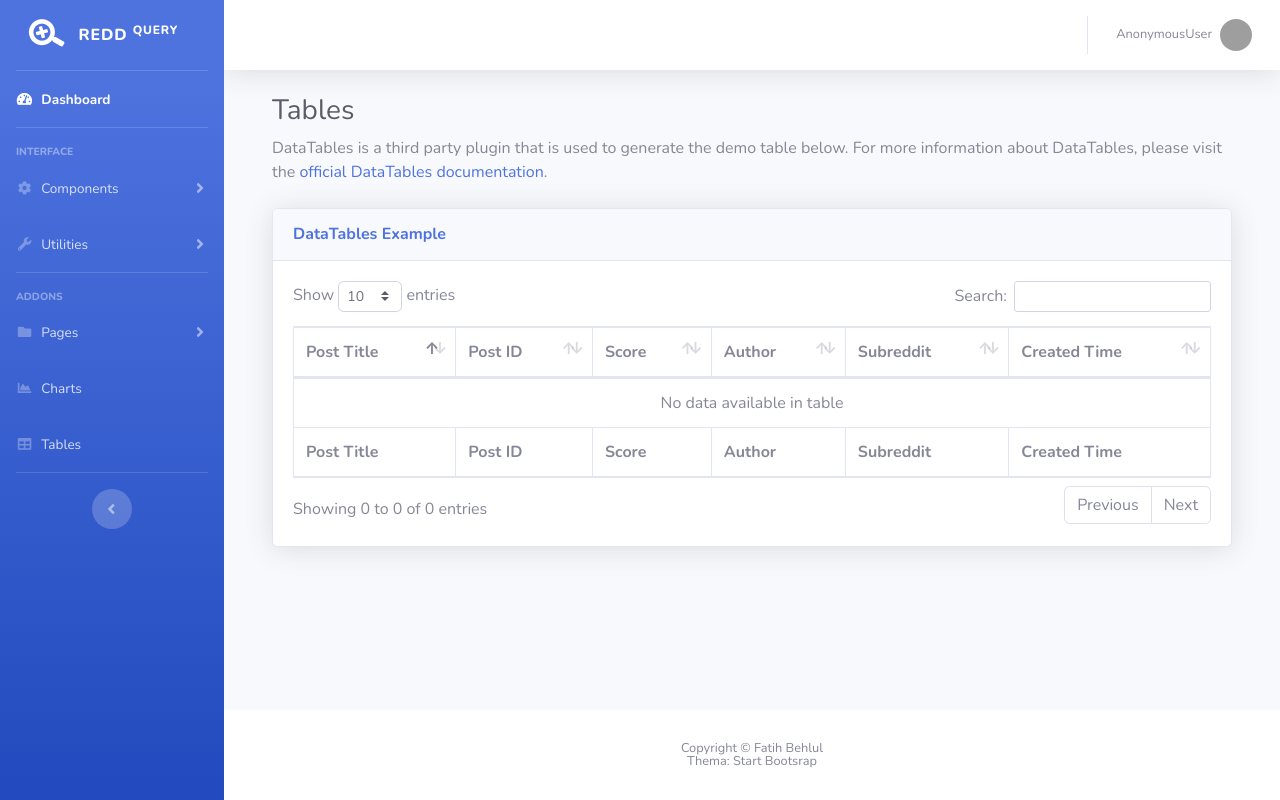
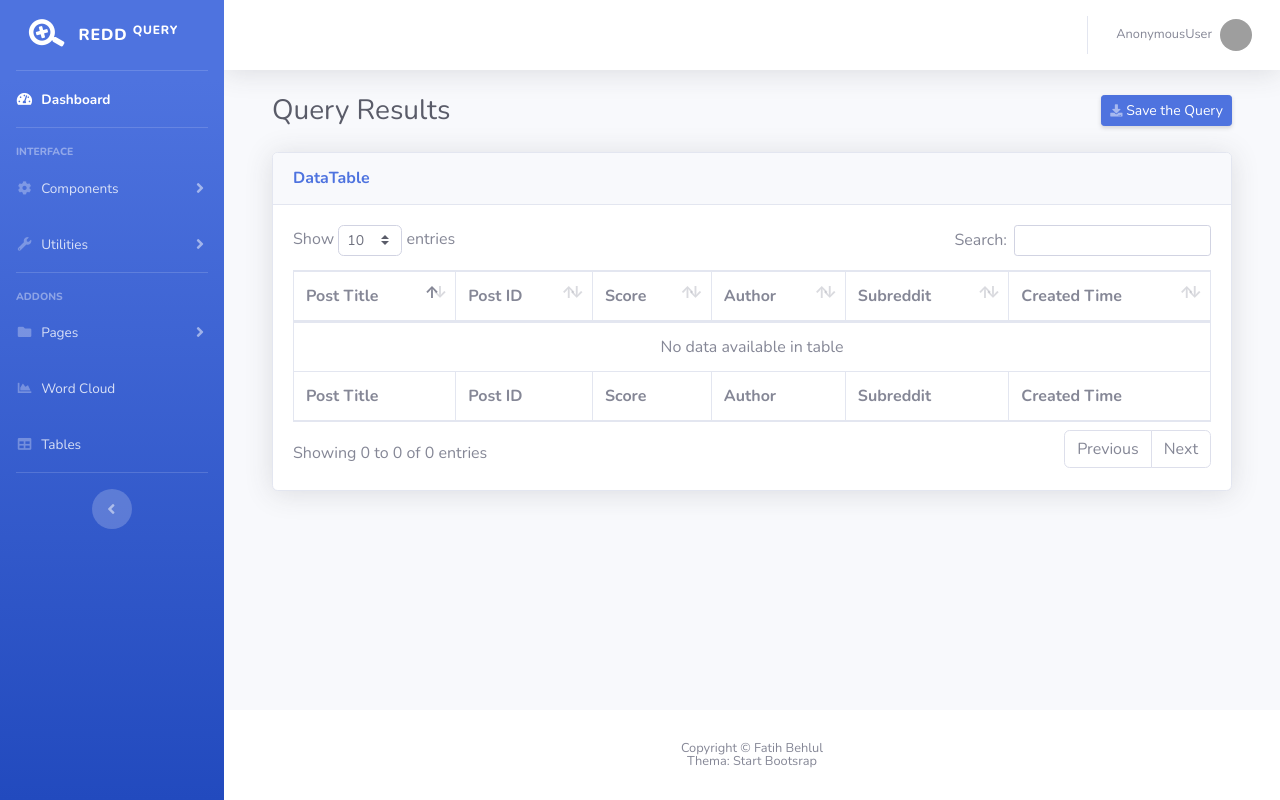
Before and after one commit to mfbehlul/ReddQuery, a Django app: page /tables/ in a window 1280 px wide. Run offline with Django 3.2, Linux system fonts and the light colour scheme; some libraries are stand-ins or nearby versions; grey boxes are pictures that could not be loaded.

Commit message:
table and wordcloud splitted to different pages

```diff
--- a/home/redditapi.py
+++ b/home/redditapi.py
@@ -64,7 +64,7 @@
     commentdf['Subjectivity']=commentdf['comments'].apply(getSubjectivity)
     commentdf['Polarity']=commentdf['comments'].apply(getPolarity)
     #print(df)
-    print(commentdf)
+    #print(commentdf)
 
     wordcloudtext = " ".join(textforwc)
     wcinstance = wordcloud_function(wordcloudtext)
--- a/home/views.py
+++ b/home/views.py
@@ -13,11 +13,12 @@
 # Create your views here.
 
 global_datakeyword = {}
-
+global_wcinstance=""
 
 @login_required(login_url='login')
 def home_view(request):
     global global_datakeyword
+    global global_wcinstance
     text = request.GET
     context = {}
     key = text.get("keyword", "")
@@ -31,11 +32,11 @@
                                                   keyword=key, limit_value=limit, sort=sortby)
 
 
-        print(datakeyword)
+        #print(datakeyword)
         json_records = datakeyword.reset_index().to_json(orient='records')
         dataJson = []
         dataJson = json.loads(json_records)
-
+        global_wcinstance=wcinstance
         global_datakeyword = dataJson
         context = {"data": dataJson,
                    "table": "visible", "wcimage": wcinstance}
@@ -50,3 +51,8 @@
     context={"data":global_datakeyword}
 
     return render (request,'tables.html',context)
+
+def wordcloud_view(request):
+    context={"wcimage":global_wcinstance}
+
+    return render (request,'wordcloud.html',context)
--- a/reddquery/urls.py
+++ b/reddquery/urls.py
@@ -17,6 +17,7 @@
 from django.urls import path
 from home.views import home_view
 from home.views import table_view
+from home.views import wordcloud_view
 from accounts.views import login_view,register_view
 from django.views.generic import TemplateView
 
@@ -27,4 +28,5 @@
     path('logout/', login_view, name="logout"),
     path('register/', register_view, name="register"),
     path('tables/', table_view, name="tables"),
+    path('wordcloud/', wordcloud_view, name="wordcloud"),
 ]
--- a/templates/base.html
+++ b/templates/base.html
@@ -33,7 +33,7 @@
     <ul class="navbar-nav bg-gradient-primary sidebar sidebar-dark accordion" id="accordionSidebar">
 
       <!-- Sidebar - Brand -->
-      <a class="sidebar-brand d-flex align-items-center justify-content-center" href="index.html">
+      <a class="sidebar-brand d-flex align-items-center justify-content-center" href="{% url 'home' %}">
         <div class="sidebar-brand-icon rotate-n-15">
           <i class="fas fa-search-plus"></i>
         </div>
@@ -45,7 +45,7 @@
 
       <!-- Nav Item - Dashboard -->
       <li class="nav-item active">
-        <a class="nav-link" href="index.html">
+        <a class="nav-link" href="{% url 'home' %}">
           <i class="fas fa-fw fa-tachometer-alt"></i>
           <span>Dashboard</span></a>
       </li>
@@ -120,14 +120,14 @@
 
       <!-- Nav Item - Charts -->
       <li class="nav-item">
-        <a class="nav-link" href="charts.html">
+        <a class="nav-link" href="{% url 'wordcloud' %}">
           <i class="fas fa-fw fa-chart-area"></i>
-          <span>Charts</span></a>
+          <span>Word Cloud</span></a>
       </li>
 
       <!-- Nav Item - Tables -->
       <li class="nav-item">
-        <a class="nav-link" href="tables.html">
+        <a class="nav-link" href="{% url 'tables' %}">
           <i class="fas fa-fw fa-table"></i>
           <span>Tables</span></a>
       </li>
--- a/templates/tables.html
+++ b/templates/tables.html
@@ -6,14 +6,15 @@
   <!-- Begin Page Content -->
   <div class="container-fluid">
 
-    <!-- Page Heading -->
-    <h1 class="h3 mb-2 text-gray-800">Tables</h1>
-    <p class="mb-4">DataTables is a third party plugin that is used to generate the demo table below. For more information about DataTables, please visit the <a target="_blank" href="https://datatables.net">official DataTables documentation</a>.</p>
-
+<!-- Page Heading -->
+<div class="d-sm-flex align-items-center justify-content-between mb-4">
+  <h1 class="h3 mb-0 text-gray-800">Query Results</h1>
+  <a href="#" data-toggle="modal" data-target="#saveModal" class="d-none d-sm-inline-block btn btn-sm btn-primary shadow-sm"><i class="fas fa-download fa-sm text-white-50"></i> Save the Query</a>
+</div>
     <!-- DataTales Example -->
     <div class="card shadow mb-4">
       <div class="card-header py-3">
-        <h6 class="m-0 font-weight-bold text-primary">DataTables Example</h6>
+        <h6 class="m-0 font-weight-bold text-primary">DataTable</h6>
       </div>
       <div class="card-body">
         <div class="table-responsive">
```
Also changed, not shown: templates/homepage.html (+3 -6 lines), templates/wordcloud.html (added, +17 -0 lines).
